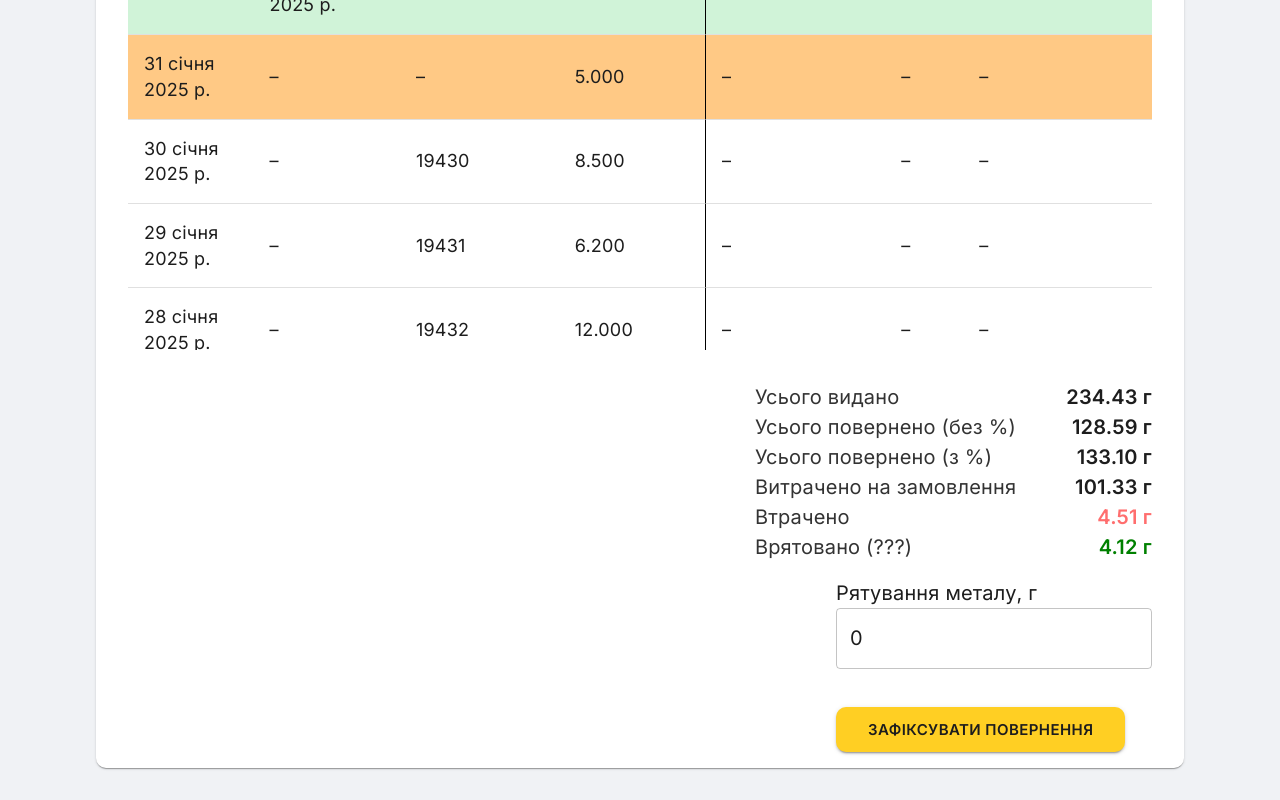
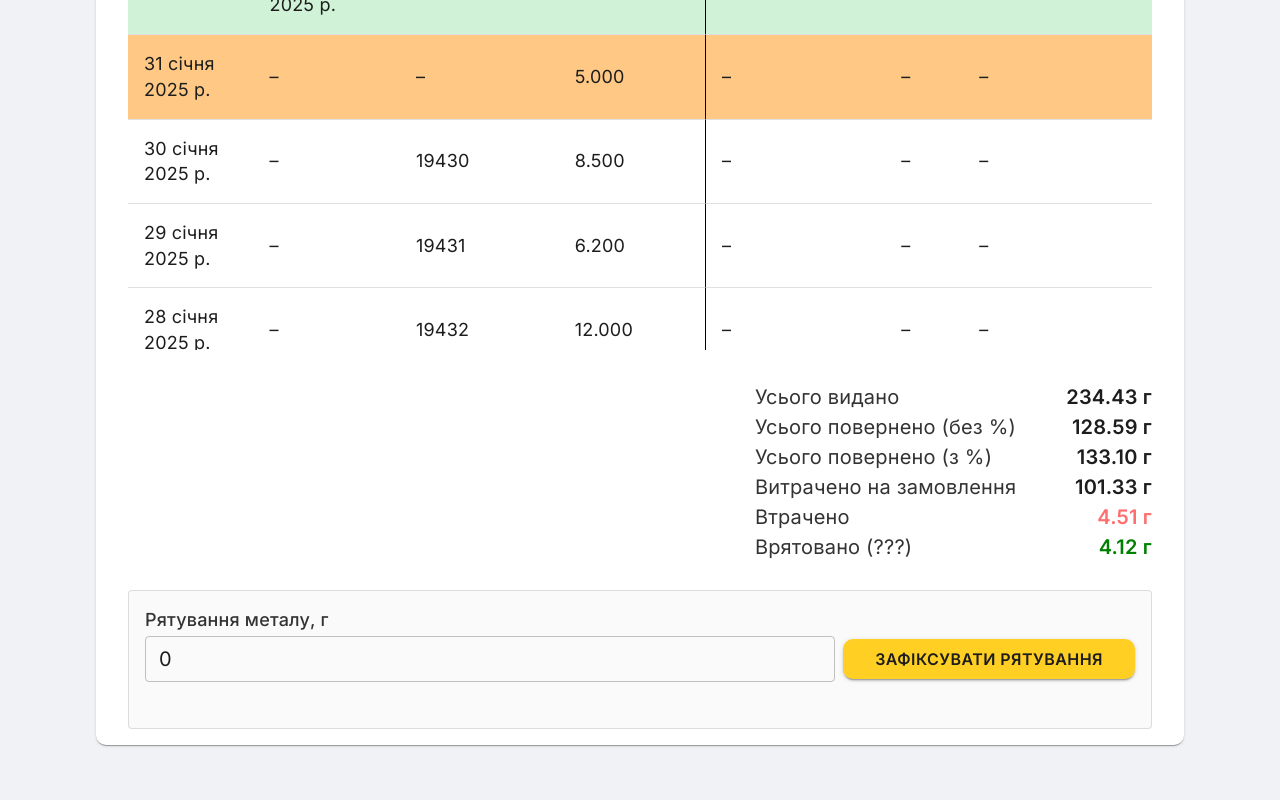
Before and after one commit to zoria-jewelry/app-frontend, a React (Vite) app: page /work-units in a window 1280 px wide. Shown: the part 390-1190 px from the top of the page. After the commit the page ends 1167 px from the top, so only its background shows below. Built offline with nearby package versions, Linux system fonts and the light colour scheme; no server answers; some icons are missing.

Commit message:
Complete implementation of work units page

```diff
--- a/src/api/workUnitsApiClient.ts
+++ b/src/api/workUnitsApiClient.ts
@@ -1,13 +1,6 @@
 import { AbstractApiClient } from './abstractApiClient.ts';
 import type { WorkUnitsReportDto } from '../dto/work-units.ts';
-
-export interface WorkUnitsReportParams {
-    startDate: Date;
-    endDate: Date;
-    employeeId: number;
-    metalId: number;
-    orderId?: number;
-}
+import type { WorkUnitsFilterData } from '../components/modal/work-units/WorkUnitsFilterComponent.tsx';
 
 export class WorkUnitsApiClient extends AbstractApiClient {
     public static async getReportForPeriod({
@@ -16,7 +9,7 @@ export class WorkUnitsApiClient extends AbstractApiClient {
         employeeId,
         metalId,
         orderId,
-    }: WorkUnitsReportParams): Promise<WorkUnitsReportDto | undefined> {
+    }: WorkUnitsFilterData): Promise<WorkUnitsReportDto | undefined> {
         console.log(
             `WorkUnitsApiClient.getReportForPeriod: startDate=${startDate}, endDate=${endDate}, employeeId=${employeeId}, metalId=${metalId}, orderId=${orderId}`,
         );
--- a/src/components/modal/work-units/WorkUnitsFilterComponent.tsx
+++ b/src/components/modal/work-units/WorkUnitsFilterComponent.tsx
@@ -25,7 +25,7 @@ import {
 } from '../../../validation/schemas.ts';
 import { zodResolver } from '@hookform/resolvers/zod';
 import { useForm } from 'react-hook-form';
-import { formatDateToYYYYMMDD } from '../../../utils.ts';
+import { formatDateToYYYYMMDD, getCurrentMonthRange } from '../../../utils.ts';
 
 const BootstrapDialog = styled(Dialog)(({ theme }) => ({
     '& .MuiDialogContent-root': {
@@ -63,16 +63,6 @@ export interface WorkUnitsFilterModalProps {
 
 const WorkUnitsFilterComponent = ({ open, onClose, onApply }: WorkUnitsFilterModalProps) => {
     const theme = useTheme();
-
-    const getCurrentMonthRange = () => {
-        const now = new Date();
-        const startOfMonth = new Date(now.getFullYear(), now.getMonth(), 1);
-        const endOfMonth = new Date(now.getFullYear(), now.getMonth() + 1, 0);
-        return {
-            start: startOfMonth,
-            end: endOfMonth,
-        };
-    };
 
     const currentMonth = getCurrentMonthRange();
     const [employees, setEmployees] = useState<EmployeeDto[]>([]);
--- a/src/pages/WorkUnitsPage.tsx
+++ b/src/pages/WorkUnitsPage.tsx
@@ -19,7 +19,7 @@ import {
 import { useCallback, useEffect, useState } from 'react';
 import type { WorkUnitsReportDto } from '../dto/work-units.ts';
 import { WorkUnitsApiClient } from '../api/workUnitsApiClient.ts';
-import { toLocalDate } from '../utils.ts';
+import { getCurrentMonthRange, toLocalDate } from '../utils.ts';
 import IconButton from '@mui/material/IconButton';
 import EditIcon from '@mui/icons-material/DriveFileRenameOutlineOutlined';
 import FilterIcon from '@mui/icons-material/TuneOutlined';
@@ -38,6 +38,14 @@ import { zodResolver } from '@hookform/resolvers/zod';
 
 const WorkUnitsPage = () => {
     const theme = useTheme();
+
+    const currentMonth = getCurrentMonthRange();
+    const [filterData, setFilterData] = useState<WorkUnitsFilterData>({
+        startDate: currentMonth.start,
+        endDate: currentMonth.end,
+        employeeId: 1,
+        metalId: 1,
+    });
 
     const [report, setReport] = useState<WorkUnitsReportDto | undefined>();
     const [isFilterOpen, setIsFilterOpen] = useState<boolean>(false);
@@ -64,19 +72,16 @@ const WorkUnitsPage = () => {
     };
 
     const fetchReport = useCallback(async () => {
-        WorkUnitsApiClient.getReportForPeriod({
-            startDate: new Date(),
-            endDate: new Date(),
-            employeeId: 1,
-            metalId: 1,
-        })
+        if (filterData) {
+            WorkUnitsApiClient.getReportForPeriod(filterData)
                 .then(setReport)
                 .catch((error) => console.log(error));
-    }, []);
+        }
+    }, [filterData]);
 
     useEffect(() => {
         fetchReport();
-    }, []);
+    }, [filterData]);
 
     return (
         <Paper
@@ -192,17 +197,7 @@ const WorkUnitsPage = () => {
             <WorkUnitsFilterComponent
                 open={isFilterOpen}
                 onClose={() => setIsFilterOpen(false)}
-                onApply={(data: WorkUnitsFilterData) => {
-                    WorkUnitsApiClient.getReportForPeriod({
-                        startDate: data.startDate ?? new Date(),
-                        endDate: data.endDate ?? new Date(),
-                        employeeId: data.employeeId ?? 1,
-                        metalId: data.metalId ?? 1,
-                        orderId: data.orderId,
-                    })
-                        .then(setReport)
-                        .catch((error) => console.log(error));
-                }}
+                onApply={setFilterData}
             />
 
             <CreateWorkUnitComponent
@@ -430,22 +425,43 @@ const WorkUnitsPage = () => {
                 </Box>
             )}
 
-            <Box width="100%" display="flex" justifyContent="flex-end" alignItems="center">
-                <form onSubmit={handleSubmit(onSave)}>
-                    <Box>
-                        <Typography>Рятування металу, г</Typography>
+            <Box
+                sx={{
+                    width: '100%',
+                    marginTop: theme.spacing(3),
+                    padding: theme.spacing(4),
+                    backgroundColor: 'rgba(0, 0, 0, 0.02)',
+                    borderRadius: 1,
+                    border: '1px solid',
+                    borderColor: 'divider',
+                }}
+            >
+                <form onSubmit={handleSubmit(onSave)} noValidate>
+                    <Box
+                        sx={{
+                            display: 'flex',
+                            alignItems: 'center',
+                            gap: theme.spacing(2),
+                            flexWrap: 'wrap',
+                        }}
+                    >
+                        <Box sx={{ flex: 1, minWidth: '200px' }}>
+                            <Typography variant="body2" sx={{ marginBottom: 1, fontWeight: 500 }}>
+                                Рятування металу, г
+                            </Typography>
                             <FormControl fullWidth error={!!errors.metalWeight}>
                                 <TextField
                                     type="number"
                                     fullWidth
+                                    size="small"
                                     {...register('metalWeight', { valueAsNumber: true })}
                                     error={!!errors.metalWeight}
+                                    placeholder="Введіть вагу"
                                 />
                                 <FormHelperText
-                                error={true}
+                                    error={!!errors.metalWeight}
                                     sx={{
                                         margin: 0,
-                                    marginBottom: theme.spacing(2),
                                         minHeight: '30px',
                                     }}
                                 >
@@ -453,9 +469,18 @@ const WorkUnitsPage = () => {
                                 </FormHelperText>
                             </FormControl>
                         </Box>
-                    <Button variant="contained" color="primary" size="large" type="submit">
-                        Зафіксувати повернення
+                        <Button
+                            variant="contained"
+                            color="primary"
+                            type="submit"
+                            sx={{
+                                height: '40px',
+                                minWidth: '160px',
+                            }}
+                        >
+                            Зафіксувати рятування
                         </Button>
+                    </Box>
                 </form>
             </Box>
         </Paper>
--- a/src/utils.ts
+++ b/src/utils.ts
@@ -29,6 +29,15 @@ export const formatDateToYYYYMMDD = (date: Date) => {
     return date.toISOString().split('T')[0];
 };
 
+export const getCurrentMonthRange = () => {
+    const now = new Date();
+    const startOfMonth = new Date(Date.UTC(now.getFullYear(), now.getMonth(), 1));
+    const endOfMonth = new Date(
+        Date.UTC(now.getFullYear(), now.getMonth() + 1, 0, 23, 59, 59, 999),
+    );
+    return { start: startOfMonth, end: endOfMonth };
+};
+
 export const toFixedNumber = (value: number | string, decimals: number) =>
     Number(value).toFixed(decimals);
 
--- a/src/validation/schemas.ts
+++ b/src/validation/schemas.ts
@@ -166,7 +166,8 @@ export type ReturnWorkUnitFormData = z.infer<typeof returnWorkUnitSchema>;
 export const saveMetalSchema = z.object({
     metalWeight: z
         .number({ error: 'Введіть число' })
-        .positive({ error: 'Введіть невідʼємне число' }),
+        .positive({ error: 'Введіть невідʼємне число' })
+        .multipleOf(0.001, { message: 'Крок значення — 0.001' }),
 });
 
 export type SaveMetalFormData = z.infer<typeof saveMetalSchema>;
```
Lines whose indentation alone changed are shown as unchanged.
